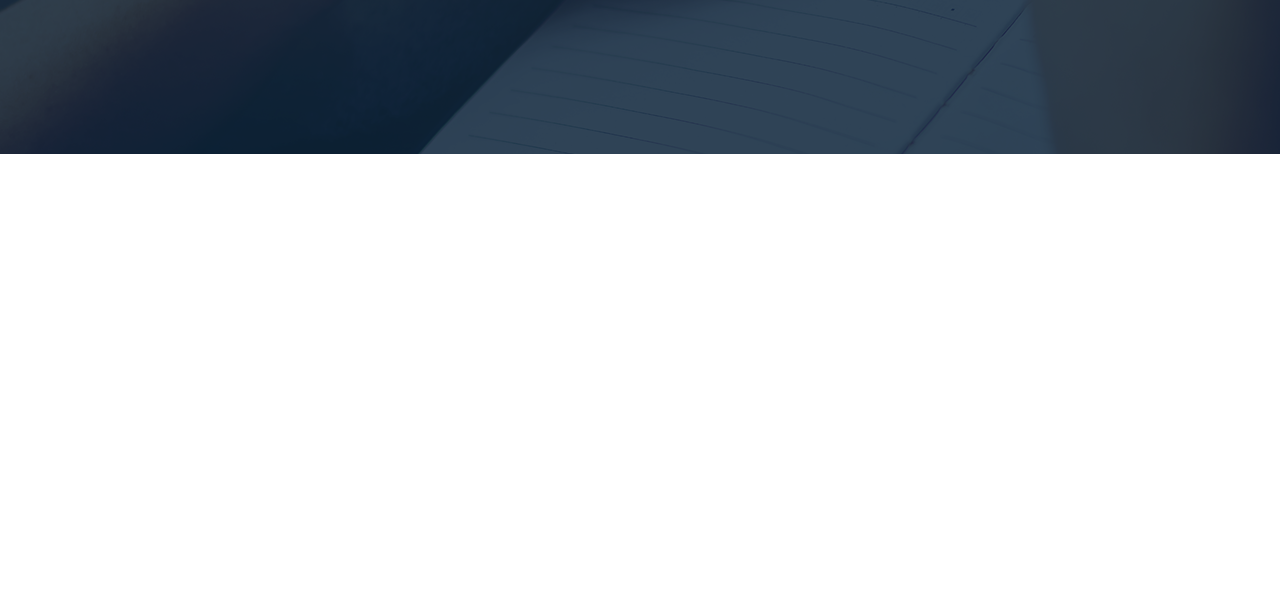
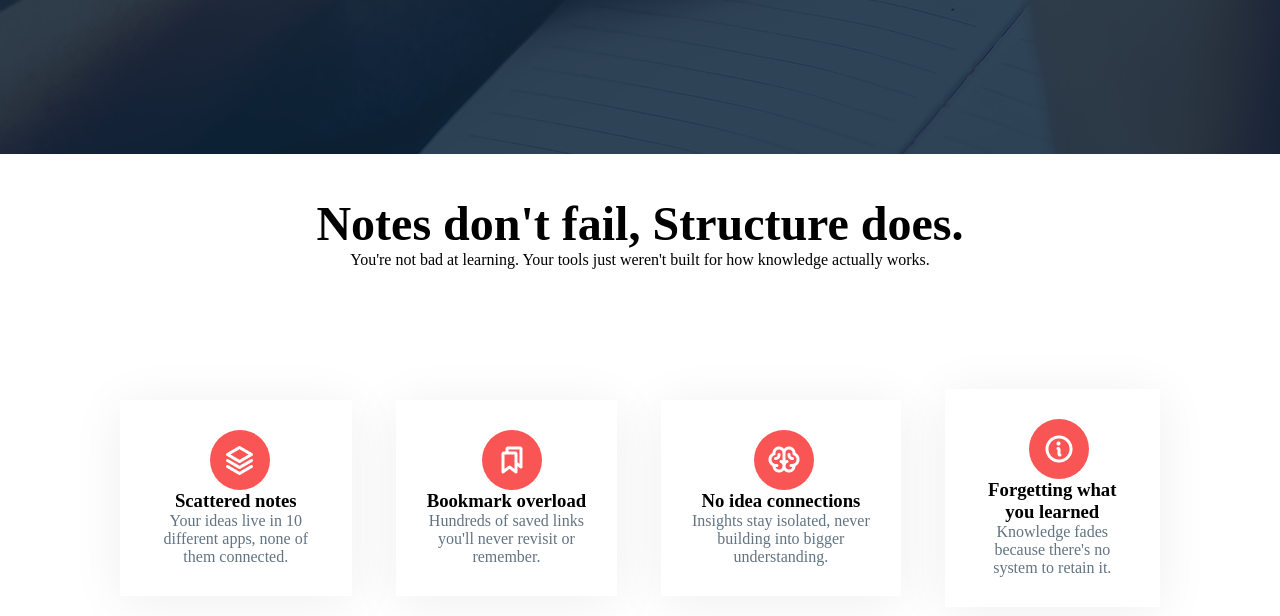
Before and after one commit to riyaddevbd/B13-A01-Knowledge-Vault, a plain HTML site: page index.html in a window 1280 px wide. Shown: the part 612-1228 px from the top of the page. Before the commit the page ends 808 px from the top, so only its background shows below. Drawn offline with Linux system fonts and the light colour scheme.

Commit message:
note section added

```diff
--- a/index.html
+++ b/index.html
@@ -35,6 +35,45 @@
         </div>
     </section>
 
+     <section id="structure">
+        <div class="structure-container">
+            <div class="section-heading">
+                <h2>Notes don't fail, Structure does.</h2>
+                <p>You're not bad at learning. Your tools just weren't built for how knowledge actually works.</p>
+            </div>
+        <div class="structure-box">
+            <div class="structure-card">
+                <div class="circle ">
+                <img src="./assets/Vector.png" alt="">
+                </div>
+                <h3>Scattered notes</h3>
+                <p>Your ideas live in 10 different apps, none of them connected.</p>
+            </div>
+            <div class="structure-card">
+                <div class="circle ">
+                <img src="./assets/Bookmarks.png" alt="">
+                </div>
+                <h3>Bookmark overload</h3>
+                <p>Hundreds of saved links you'll never revisit or remember.</p>
+            </div>
+            <div class="structure-card">
+                <div class="circle ">
+                <img src="./assets/Brain.png" alt="">
+                </div>
+                <h3>No idea connections</h3>
+                <p>Insights stay isolated, never building into bigger understanding.</p>
+            </div>
+            <div class="structure-card">
+                <div class="circle">
+                <img src="./assets/Info.png" alt="">
+                </div>
+                <h3>Forgetting what you learned</h3>
+                <p>Knowledge fades because there's no system to retain it.</p>
+            </div>
+             </div>
+       </div>
+    </section>
+
 
 </body>
 </html>
```
